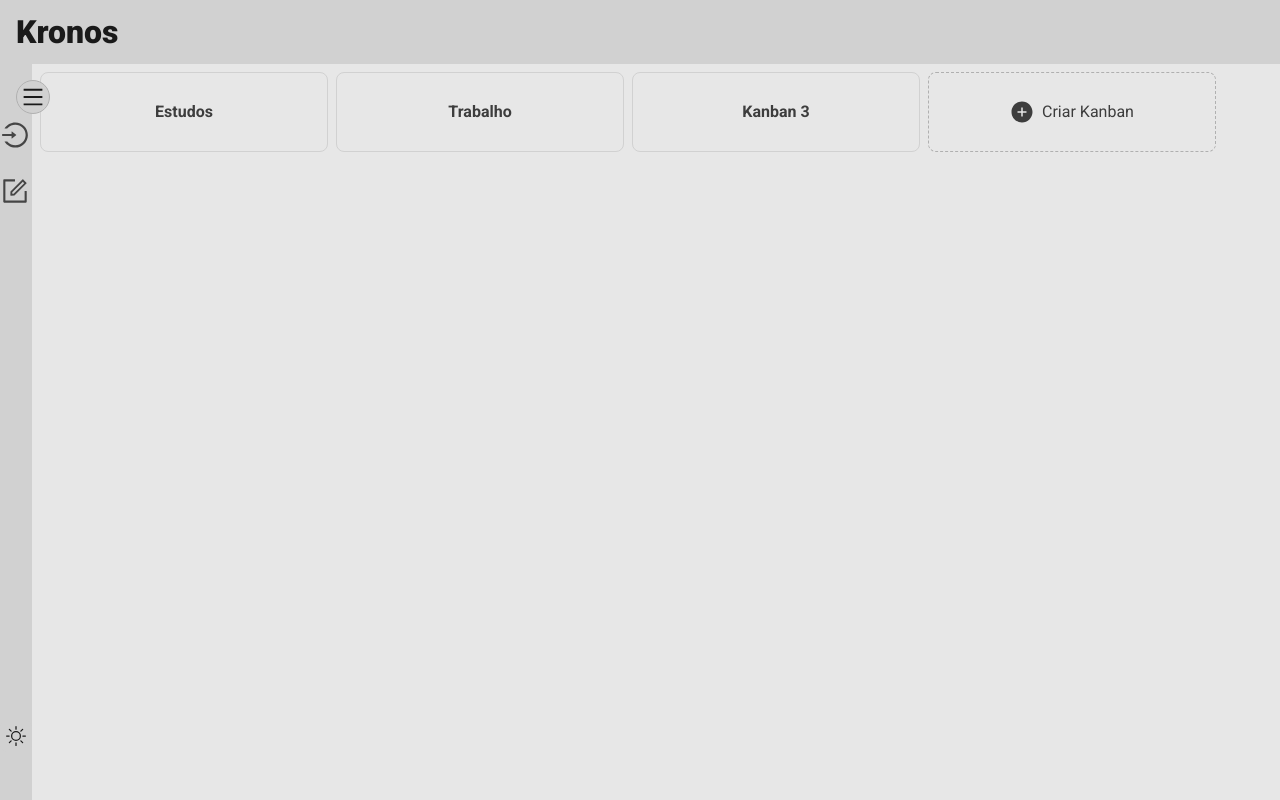
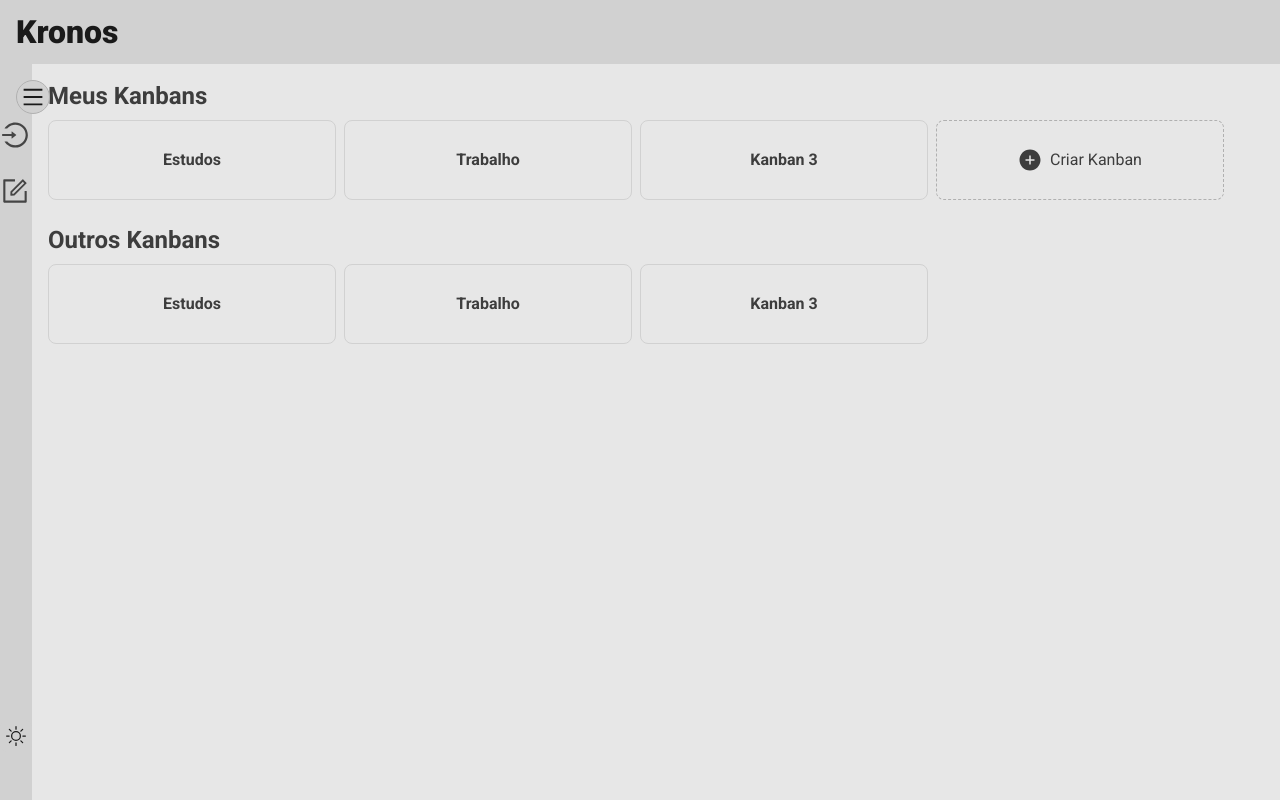
Before and after one commit to Bernardopog/kronos-app, a Next.js app in the folder apps/frontend/: page /kanbanlist in a window 1280 px wide. Built offline with nearby package versions, Linux system fonts and the light colour scheme.

Commit message:
feat(frontend): show others Kanban that user is Authorized to see

```diff
--- a/apps/frontend/src/app/(pages)/(private)/kanbanlist/page.tsx
+++ b/apps/frontend/src/app/(pages)/(private)/kanbanlist/page.tsx
@@ -8,15 +8,21 @@ import { AiFillPlusCircle } from "react-icons/ai";
 
 export default function KanbanPage() {
   const { toggleModal } = useContext(ModalContext);
-  const { kanbanList } = useContext(KanbanContext);
+  const { kanbanList, authorizedKanbanList } = useContext(KanbanContext);
 
   return (
     <main
-      className="page flex flex-wrap content-start justify-center gap-2 text-woodsmoke-900 dark:text-woodsmoke-200
-      md:justify-start
-      "
+      className="page flex flex-col content-start justify-start px-2 gap-2 text-woodsmoke-900 dark:text-woodsmoke-200"
       id="main"
     >
+      <section
+        className={`flex flex-col w-full p-2 gap-2 scrollbar-thin scrollbar-track-transparent scrollbar-thumb-woodsmoke-950 overflow-y-auto
+        dark:scrollbar-thumb-woodsmoke-100
+        ${authorizedKanbanList.length > 0 && "max-h-[50%]"}
+      `}
+      >
+        <h2 className="w-full text-2xl font-bold">Meus Kanbans</h2>
+        <div className="flex flex-wrap gap-2">
           {kanbanList.map((kanban) => (
             <Link
               key={kanban.id}
@@ -47,6 +53,33 @@ export default function KanbanPage() {
             `,
             }}
           />
+        </div>
+      </section>
+      {authorizedKanbanList.length > 0 && (
+        <section
+          className="flex flex-col w-full p-2 gap-2 max-h-[50%] scrollbar-thin scrollbar-track-transparent scrollbar-thumb-woodsmoke-950 overflow-y-auto
+        dark:scrollbar-thumb-woodsmoke-100
+      "
+        >
+          <h2 className="w-full text-2xl font-bold">Outros Kanbans</h2>
+          <div className="flex flex-wrap gap-2">
+            {authorizedKanbanList.map((kanban) => (
+              <Link
+                key={kanban.id}
+                href={`/kanbanlist/${kanban.id}`}
+                className="flex items-center justify-center min-w-64 w-[90%] max-w-72 h-20 border border-woodsmoke-200 rounded-lg font-bold overflow-clip duration-300 ease-in-out
+                hover:shadow-btn hover:shadow-woodsmoke-800/25
+                dark:border-woodsmoke-800 dark:hover:shadow-btn
+                dark:hover:shadow-woodsmoke-800/25"
+              >
+                <span className="inline-block mx-2 truncate">
+                  {kanban.title}
+                </span>
+              </Link>
+            ))}
+          </div>
+        </section>
+      )}
     </main>
   );
 }
--- a/apps/frontend/src/context/KanbanContext.tsx
+++ b/apps/frontend/src/context/KanbanContext.tsx
@@ -24,6 +24,7 @@ interface CreateTask {
 
 interface IKanbanContext {
   kanbanList: IKanban[];
+  authorizedKanbanList: IKanban[];
   columnList: IColumn[];
   taskList: IKanbanTask[];
   selectedKanban: IKanban | null;
@@ -53,6 +54,8 @@ const KanbanContext = createContext({} as IKanbanContext);
 
 const KanbanProvider = (children: { children: ReactNode }) => {
   const [kanbanList, setKanbanList] = useState<IKanban[]>(mockKanbanList);
+  const [authorizedKanbanList, setAuthorizedKanbanList] =
+    useState<IKanban[]>(mockKanbanList);
   const [columnList, setColumnList] = useState<IColumn[]>(mockColumnList);
   const [taskList, setTaskList] = useState<IKanbanTask[]>(mockKanbanTaskList);
 
@@ -69,6 +72,11 @@ const KanbanProvider = (children: { children: ReactNode }) => {
       setKanbanList((prev) =>
         prev.filter((kanban) => kanban.userId === user.id)
       );
+      setAuthorizedKanbanList(
+        mockKanbanList.filter((kanban) =>
+          kanban.authorizedUserId.some((authUser) => authUser.id === user.id)
+        )
+      );
     } else {
       setKanbanList(mockKanbanList);
     }
@@ -76,9 +84,15 @@ const KanbanProvider = (children: { children: ReactNode }) => {
 
   const selectKanban = (id: string) => {
     const kanban = kanbanList.find((kanban) => kanban.id === id);
-    if (!kanban) return;
+    let invitedKanban: IKanban | null = null;
 
-    setSelectedKanban(kanban);
+    if (!kanban) {
+      invitedKanban =
+        authorizedKanbanList.find((kanban) => kanban.id === id) ?? null;
+    }
+
+    if (!kanban && !invitedKanban) return;
+    setSelectedKanban(kanban ?? invitedKanban);
   };
 
   const selectKanbanTask = (id: string) => {
@@ -94,6 +108,7 @@ const KanbanProvider = (children: { children: ReactNode }) => {
       title,
       columnsId: [],
       userId: user!.id,
+      authorizedUserId: [],
     };
     mockKanbanList.push(newKanban);
 
@@ -229,6 +244,7 @@ const KanbanProvider = (children: { children: ReactNode }) => {
     <KanbanContext.Provider
       value={{
         kanbanList,
+        authorizedKanbanList,
         columnList,
         taskList,
         selectedKanban,
--- a/apps/frontend/src/mock/kanban/mockKanbans.ts
+++ b/apps/frontend/src/mock/kanban/mockKanbans.ts
@@ -1,17 +1,16 @@
-export type UserPermissionType = "read" | "write" | "admin";
+export type RoleType = "admin" | "write" | "read";
 
-export interface IUser {
-  email: string;
-  status: UserPermissionType;
+export interface IAuthorizedUser {
+  id: string;
+  role: RoleType;
 }
 
 export interface IKanban {
   id: string;
   title: string;
   columnsId: string[];
-userId: string;
-  autorizedUsers: IUser[];
-  creator: string;
+  userId: string;
+  authorizedUserId: IAuthorizedUser[];
 }
 
 const mockKanbanList: IKanban[] = [
@@ -19,25 +18,25 @@ const mockKanbanList: IKanban[] = [
     id: "1234567890abcdef",
     title: "Estudos",
     columnsId: ["colqk12", "kbl127k", "fa6nlxq"],
-userId: "123",
-    autorizedUsers: [],
-    creator: "",
+    userId: "123",
+    authorizedUserId: [
+      { id: "456", role: "write" },
+      { id: "789", role: "read" },
+    ],
   },
   {
     id: "1234567890ghijkl",
     title: "Trabalho",
     columnsId: [],
-userId: "456",
-    autorizedUsers: [],
-    creator: "",
+    userId: "456",
+    authorizedUserId: [],
   },
   {
     id: "1234567890mnopqr",
     title: "Kanban 3",
     columnsId: [],
-userId: "456",
-    autorizedUsers: [],
-    creator: "",
+    userId: "456",
+    authorizedUserId: [],
   },
 ];
 
```
Lines whose indentation alone changed are shown as unchanged.
